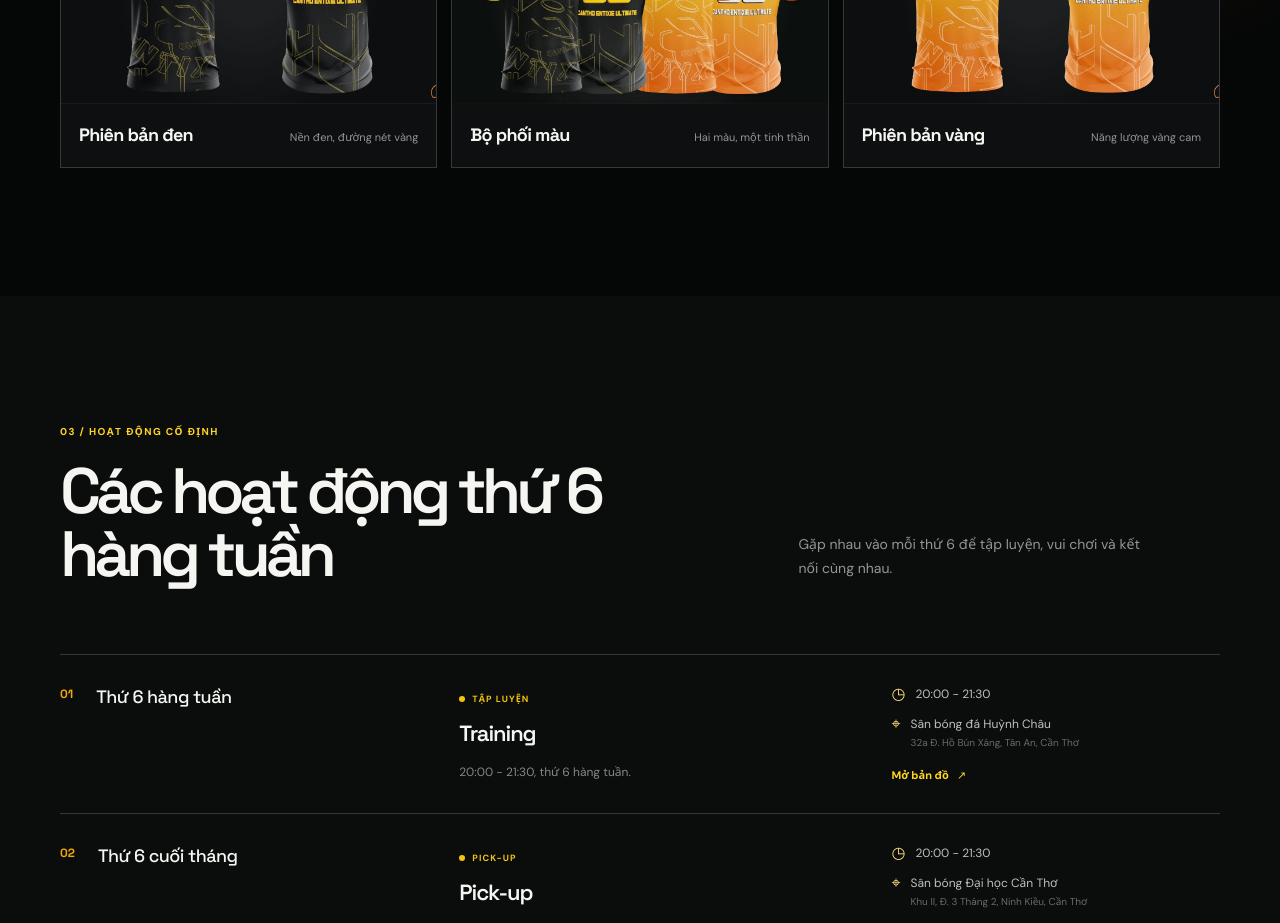
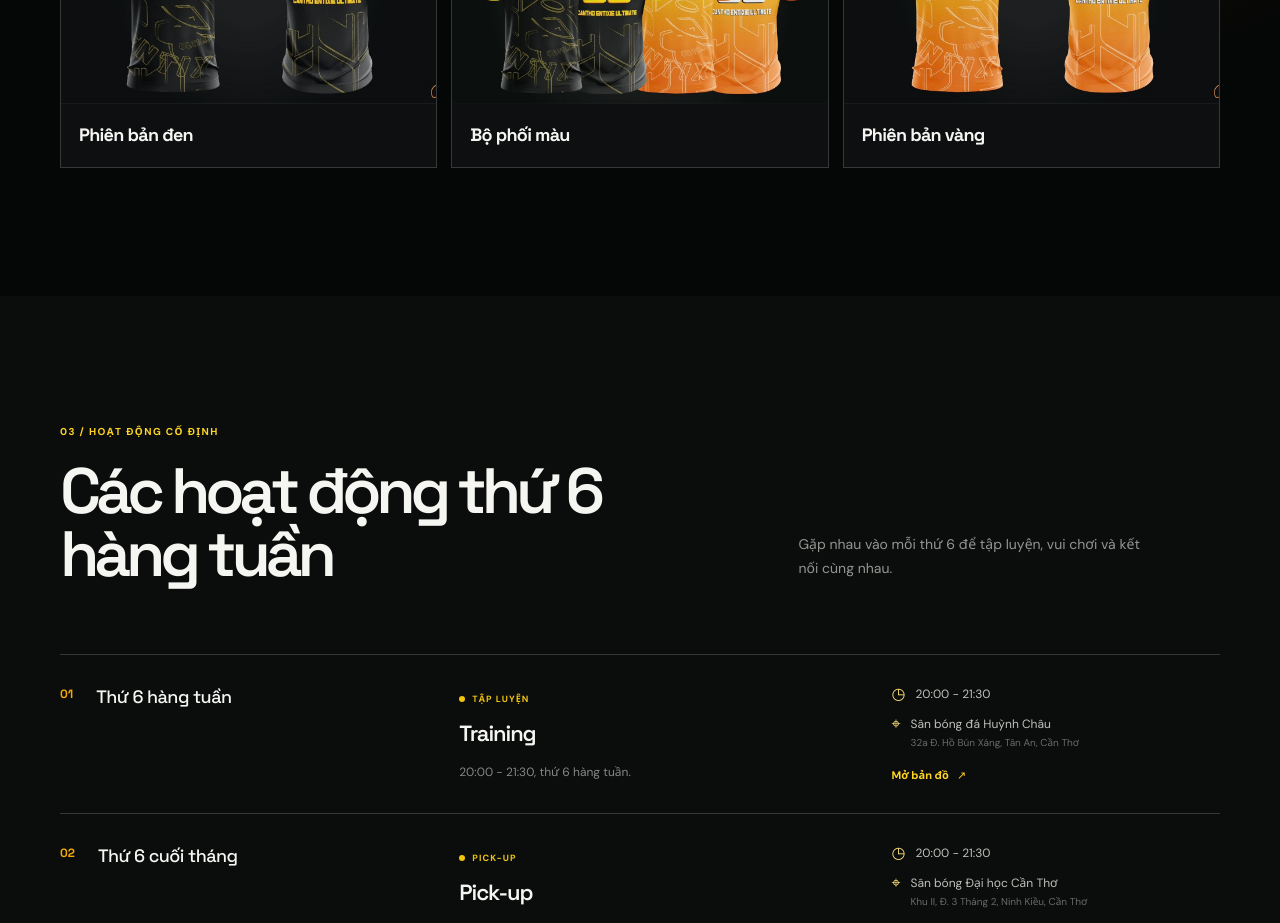
Before and after one commit to PhucPhan11/CEULandingPage, an Angular app: page / in a window 1280 px wide. Shown: the part 2600-3523 px from the top of the page. Built offline with nearby package versions, Linux system fonts and the light colour scheme.

Commit message:
fix: remove unused detail property from jersey model and clean up template

```diff
--- a/src/app/components/jersey-gallery/jersey-gallery.component.html
+++ b/src/app/components/jersey-gallery/jersey-gallery.component.html
@@ -19,9 +19,8 @@
             <span class="jersey-card-index">0{{ index + 1 }}</span>
           </div>
           <figcaption>
-            <strong>{{ jersey.title | localized: language }}</strong>
-            <span>{{ jersey.detail | localized: language }}</span>
-          </figcaption>
+                      <strong>{{ jersey.title | localized: language }}</strong>
+                    </figcaption>
         </figure>
       }
     </div>
--- a/src/app/components/jersey-gallery/jersey-gallery.component.ts
+++ b/src/app/components/jersey-gallery/jersey-gallery.component.ts
@@ -7,7 +7,6 @@ interface JerseyCard {
   id: string;
   image: string;
   title: LocalizedText;
-  detail: LocalizedText;
 }
 
 @Component({
@@ -24,19 +23,16 @@ export class JerseyGalleryComponent {
       id: 'black',
       image: TEAM_BRAND_ASSETS.jerseys.black,
       title: { vi: 'Phiên bản đen', en: 'Black edition' },
-      detail: { vi: 'Nền đen, đường nét vàng', en: 'Black base, golden linework' },
     },
     {
       id: 'black-and-yellow',
       image: TEAM_BRAND_ASSETS.jerseys.blackAndYellow,
       title: { vi: 'Bộ phối màu', en: 'Mixed set' },
-      detail: { vi: 'Hai màu, một tinh thần', en: 'Two colors, one spirit' },
     },
     {
       id: 'yellow',
       image: TEAM_BRAND_ASSETS.jerseys.yellow,
       title: { vi: 'Phiên bản vàng', en: 'Yellow edition' },
-      detail: { vi: 'Năng lượng vàng cam', en: 'Golden-orange energy' },
     },
   ];
 }
```
